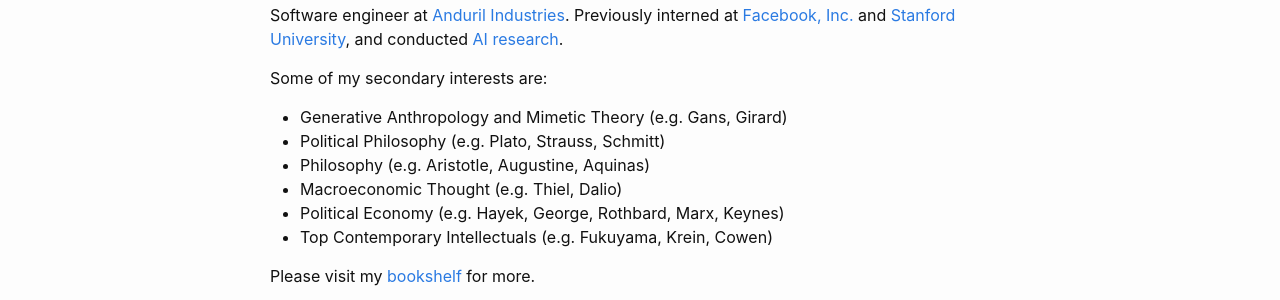
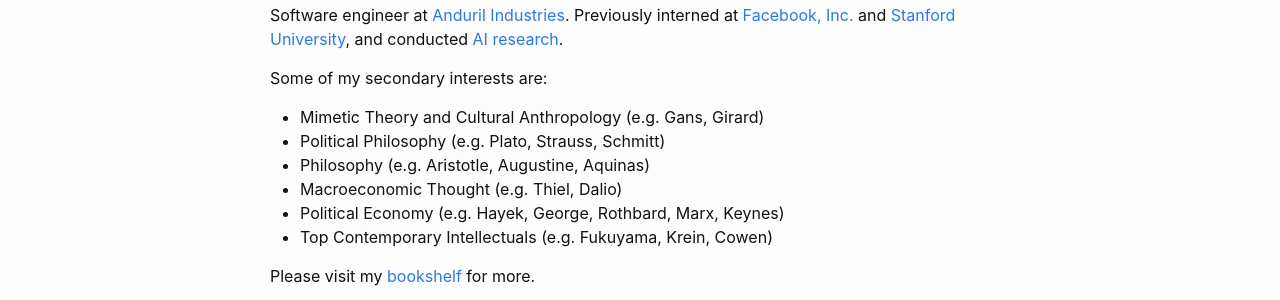
Before and after one commit to abhay-venkatesh/abhay-venkatesh.github.io, a Jekyll site: the page built from about.md, in a window 1280 px wide. Shown: the part 167-467 px from the top of the page. Built offline with Jekyll 4.4.1, drawn with Linux system fonts in a browser that asks for light colours.

Commit message:
Update about.md

```diff
--- a/about.md
+++ b/about.md
@@ -7,7 +7,7 @@
 Software engineer at [Anduril Industries](http://anduril.com/).  Previously interned at [Facebook, Inc.](https://www.facebook.com/) and [Stanford University](http://stanford.com/), and conducted [AI research](https://scholar.google.com/citations?user=Inp7zBgAAAAJ&hl=en).
 
 Some of my secondary interests are:
-- Generative Anthropology and Mimetic Theory (e.g. Gans, Girard)
+- Mimetic Theory and Cultural Anthropology (e.g. Gans, Girard)
 - Political Philosophy (e.g. Plato, Strauss, Schmitt)
 - Philosophy (e.g. Aristotle, Augustine, Aquinas)
 - Macroeconomic Thought (e.g. Thiel, Dalio)
```
